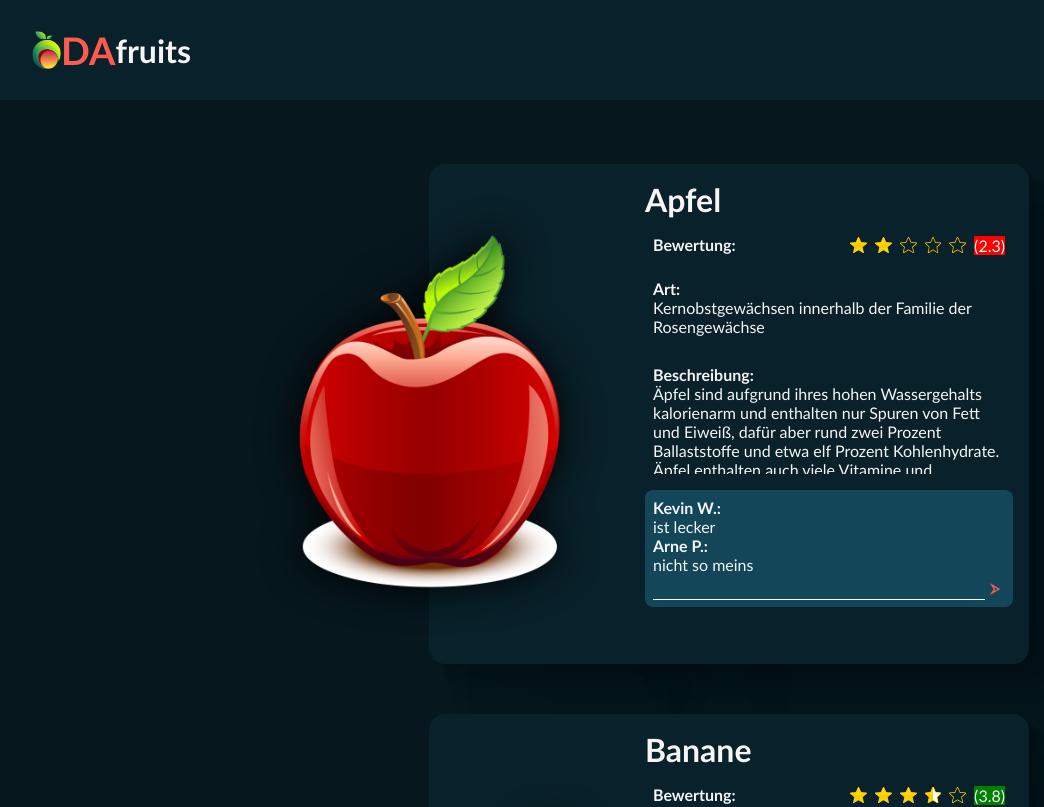
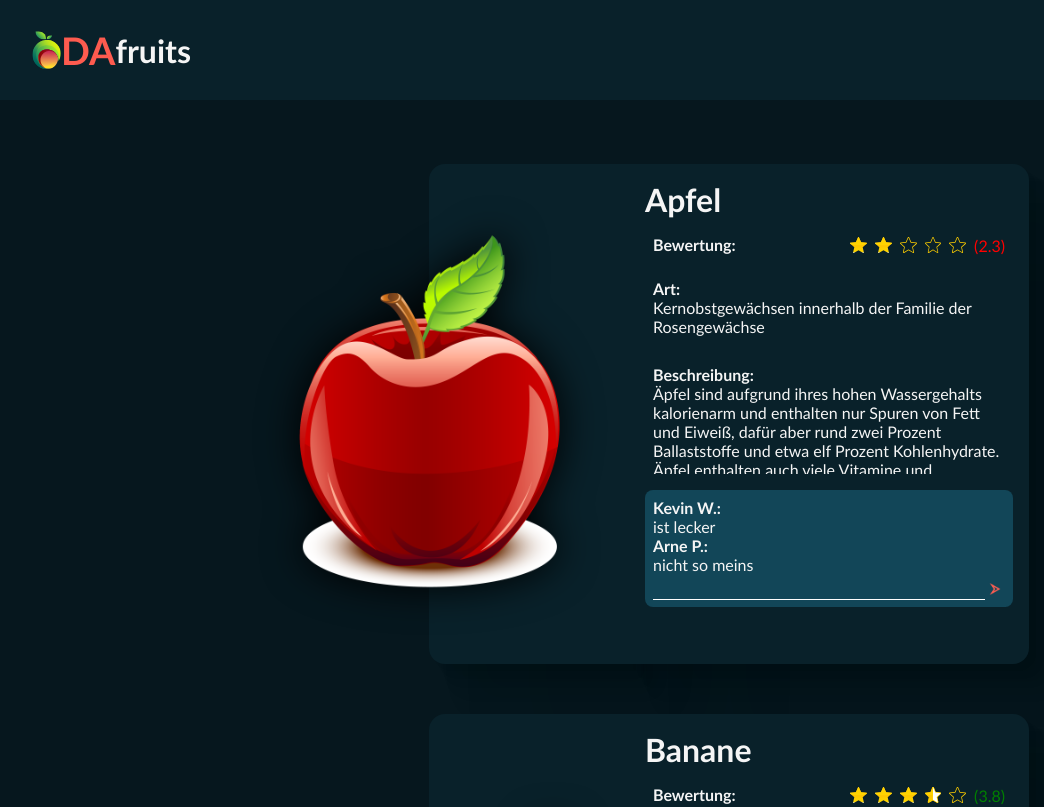
Before and after one commit to Caryensong/fruitsbasket, an Angular app: page / in a window 1280 px wide. Shown: the top 807 px of the page, without its empty margins (11-1055 px from the left). Built offline with nearby package versions, Linux system fonts and the light colour scheme.

Commit message:
add ngClass

```diff
--- a/src/app/fruitlist/fruitlist.component.html
+++ b/src/app/fruitlist/fruitlist.component.html
@@ -19,7 +19,8 @@
                             <img src="./assets/img/stars/star-empty.svg" alt="" srcset="">
                         }
                     }
-                        <p [ngStyle] ="{'background-color': item.stars > 3 ? fontColorGood : fontcolorBad}">({{item.stars}})</p>
+                        <!-- <p [ngStyle] ="{color: item.stars > 3 ? fontColorGood : fontcolorBad}">({{item.stars}})</p> -->
+                        <p [ngClass] ="{'fontColorBad': item.stars < 3, 'fontColorGood': item.stars > 3}">({{item.stars}})</p>
                     </div>
                 </div>
                 <div><b>Art:</b><br>{{item.genus}}</div>
--- a/src/app/fruitlist/fruitlist.component.scss
+++ b/src/app/fruitlist/fruitlist.component.scss
@@ -8,6 +8,14 @@
     padding: 64px 0;
 }
 
+.fontColorGood{
+    color: green;
+}
+.fontColorBad{
+    color: red;
+}.bgWhite{
+    background-color: rgb(255, 255, 255);
+}
 
 
 .singleFruitBox {
--- a/src/app/fruitlist/fruitlist.component.ts
+++ b/src/app/fruitlist/fruitlist.component.ts
@@ -9,8 +9,8 @@
   styleUrl: './fruitlist.component.scss'
 })
 export class FruitlistComponent {
-fontColorGood = 'green';
-fontcolorBad = 'red';
+// fontColorGood = 'green';
+// fontcolorBad = 'red';
 
   fruitlist = [
     {
--- /dev/null
+++ b/src/app/fruitlist/singlefruit/singlefruit.component.html
@@ -0,0 +1 @@
+<p>singlefruit works!</p>
```
Also changed, not shown: src/app/fruitlist/singlefruit/singlefruit.component.ts (added, +11 -0 lines), src/app/fruitlist/singlefruit/singlefruit.component.scss (added).
